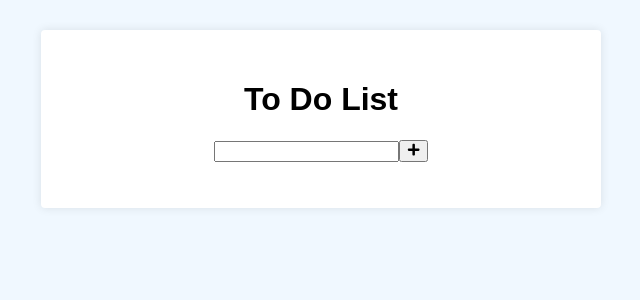
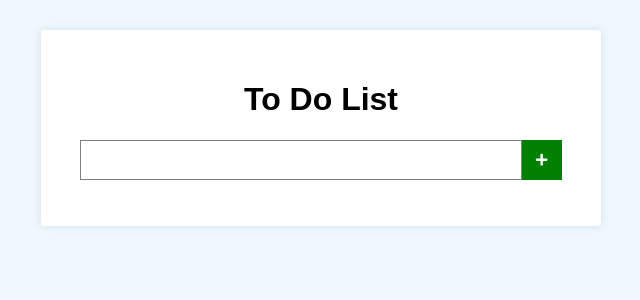
Before and after one commit to HerbertCJ/todolist, a React (Create React App) app: page / in a window 1280 px wide. Shown: the top 300 px of the page, without its empty margins (319-959 px from the left). Built offline with nearby package versions, Linux system fonts and the light colour scheme.

Commit message:
updated form css

```diff
--- a/src/Form.css
+++ b/src/Form.css
@@ -0,0 +1,26 @@
+.form {
+    margin-top: 10px;
+    display: flex;
+    align-items: center;
+    justify-content: center;
+}
+
+.form input[type="text"] {
+    height: 38px;
+    padding: 0 20px;
+    font-size: 20px;
+    border: 1px solid grey;
+    min-width: 80%;
+}
+
+.form button[type="submit"] {
+    border: none;
+    height: 40px;
+    width: 40px;
+    background-color: green;
+    color: white;
+    display: flex;
+    align-items: center;
+    justify-content: center;
+    cursor: pointer;
+}
```
